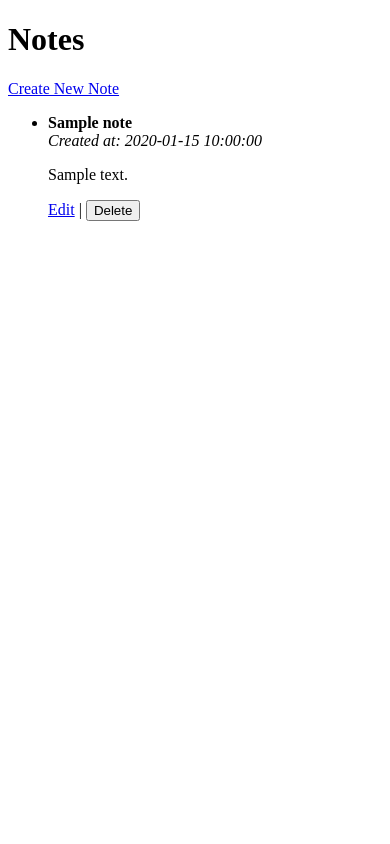
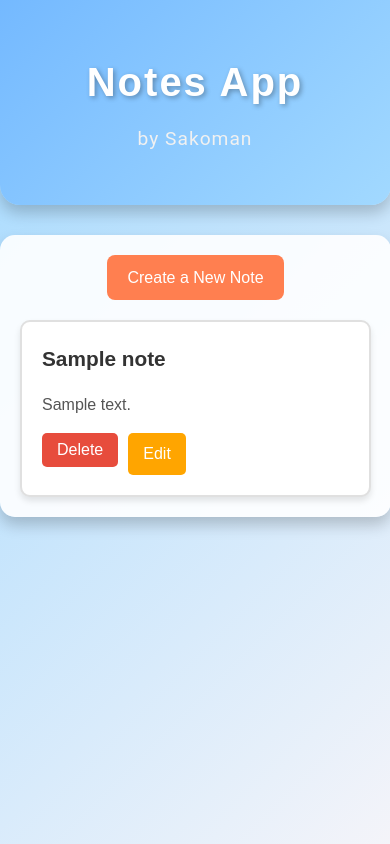
Before and after one commit to Jsakoman1/notesApp, a Flask app: page / in a window 390 px wide. Run offline with Flask 3, Linux system fonts and the light colour scheme; tables that the repository leaves empty hold one stand-in row (values such as "Sample post").

Commit message:
JRA-3 improve Design

```diff
--- a/app.py
+++ b/app.py
@@ -70,7 +70,7 @@ def edit_note(note_id):
     return render_template('edit_note.html', note=note)
 
 # API endpoint: Delete a note
-@app.route('/api/v1/notes/<int:note_id>', methods=['POST'])
+@app.route('/delete/<int:note_id>', methods=['POST'])
 def delete_note(note_id):
     note = Note.query.get(note_id)
     if not note:
@@ -83,13 +83,7 @@ def delete_note(note_id):
 @app.route('/')
 def index():
     notes = Note.query.all()
-    return render_template('note_list.html', notes=notes)
-
-# Before request to handle method override for DELETE via form
-@app.before_request
-def before_request():
-    if request.method == "POST" and "_method" in request.form:
-        request.method = request.form["_method"]
+    return render_template('index.html', notes=notes)
 
 if __name__ == '__main__':
     # Ensure tables are created
--- /dev/null
+++ b/static/css/styles.css
@@ -0,0 +1,288 @@
+/* General Styles */
+body {
+    font-family: 'Arial', sans-serif;
+    margin: 0;
+    padding: 0;
+    background: linear-gradient(135deg, #a2d9ff, #f4f4f9);
+    color: #333;
+    line-height: 1.6;
+    min-height: 100vh;
+    display: flex;
+    flex-direction: column;
+    align-items: center;
+    animation: fadeIn 1s ease-out;
+}
+
+/* Header Styles */
+.header {
+    background: linear-gradient(135deg, #74b9ff, #a2d9ff);
+    color: white;
+    text-align: center;
+    padding: 50px 20px;
+    border-radius: 0 0 20px 20px;
+    box-shadow: 0 8px 15px rgba(0, 0, 0, 0.2);
+    max-width: 800px;
+    width: 90%;
+    margin-bottom: 30px;
+    animation: slideInDown 1s ease-out;
+}
+
+.header h1 {
+    font-family: 'Poppins', sans-serif;
+    font-size: 3.5em;
+    margin: 0;
+    letter-spacing: 2px;
+    text-shadow: 2px 2px 5px rgba(0, 0, 0, 0.3);
+    animation: fadeInUp 1.5s ease-out;
+}
+
+.header p {
+    font-family: 'Roboto', sans-serif;
+    font-size: 1.2em;
+    margin: 10px 0 0;
+    letter-spacing: 1px;
+    color: #f1f1f1;
+    animation: fadeInUp 1.7s ease-out;
+}
+
+/* Main Content */
+.main-content {
+    margin: 0 auto;
+    padding: 30px;
+    max-width: 800px;
+    background-color: rgba(255, 255, 255, 0.9);
+    border-radius: 15px;
+    box-shadow: 0 8px 15px rgba(0, 0, 0, 0.2);
+    width: 90%;
+    animation: fadeInUp 1.2s ease-out;
+}
+
+/* Actions */
+.actions {
+    margin-bottom: 20px;
+    text-align: center;
+}
+
+.actions .btn-create {
+    display: inline-block;
+    padding: 12px 25px;
+    font-size: 1.2em;
+    color: white;
+    background-color: #ff7f50;
+    border: none;
+    border-radius: 8px;
+    text-decoration: none;
+    cursor: pointer;
+    transition: background-color 0.3s ease, transform 0.2s ease;
+    animation: fadeInUp 1.5s ease-out;
+}
+
+.actions .btn-create:hover {
+    background-color: #ff6347;
+    transform: scale(1.05);
+    box-shadow: 0 4px 8px rgba(0, 0, 0, 0.2);  /* Adding subtle shadow effect */
+}
+
+/* Note Container */
+.note-container {
+    display: flex;
+    flex-direction: column;
+    gap: 20px;
+    animation: fadeInUp 1.5s ease-out;
+}
+
+.note-card {
+    background-color: #ffffff;
+    border: 2px solid #e0e0e0;
+    border-radius: 10px;
+    padding: 20px;
+    box-shadow: 0 4px 6px rgba(0, 0, 0, 0.1);
+    animation: slideInUp 1s ease-out;
+}
+
+.note-card h3 {
+    margin: 0;
+    font-size: 1.8em;  /* Increased font size */
+    color: #333;
+    font-weight: bold;
+    animation: fadeInUp 1.5s ease-out;
+}
+
+.note-card p {
+    font-size: 1em;
+    color: #555;
+    animation: fadeInUp 1.7s ease-out;
+}
+
+/* Note Actions */
+.note-actions {
+    margin-top: 15px;
+    display: flex;
+    gap: 10px;
+}
+
+.note-actions .btn {
+    padding: 8px 15px;
+    font-size: 1em;
+    border: none;
+    border-radius: 5px;
+    cursor: pointer;
+    text-decoration: none;
+    color: white;
+    transition: background-color 0.3s ease, transform 0.2s ease;
+}
+
+.note-actions .btn-delete {
+    background-color: #e74c3c;
+}
+
+.note-actions .btn-delete:hover {
+    background-color: #c0392b;
+    transform: scale(1.05);
+    box-shadow: 0 4px 8px rgba(0, 0, 0, 0.2);  /* Adding subtle shadow effect */
+}
+
+.note-actions .btn-edit {
+    background-color: #ffa500;
+}
+
+.note-actions .btn-edit:hover {
+    background-color: #ff8c00;
+    transform: scale(1.05);
+    box-shadow: 0 4px 8px rgba(0, 0, 0, 0.2);  /* Adding subtle shadow effect */
+}
+
+/* Form */
+.form-group {
+    margin-bottom: 20px;
+}
+
+.form-group label {
+    display: block;
+    font-weight: bold;
+    margin-bottom: 8px;
+}
+
+.form-group input,
+.form-group textarea {
+    width: 100%;
+    padding: 10px;
+    font-size: 1em;
+    border: 1px solid #ccc;
+    border-radius: 5px;
+    box-sizing: border-box;
+}
+
+.form-group input:focus,
+.form-group textarea:focus {
+    border-color: #80bdff;
+    outline: none;
+    box-shadow: 0 0 5px rgba(0, 123, 255, 0.5);  /* Adding a subtle glow around the input */
+}
+
+/* Form Actions */
+.form-actions {
+    display: flex;
+    justify-content: space-between;
+    margin-top: 20px;
+}
+
+.btn-save {
+    background-color: #4caf50;
+    color: white;
+    padding: 10px 20px;
+    font-size: 1em;
+    border-radius: 5px;
+    text-decoration: none;
+    text-align: center;
+    cursor: pointer;
+    transition: background-color 0.3s ease, transform 0.2s ease;
+}
+
+.btn-save:hover {
+    background-color: #45a049;
+    transform: scale(1.05);
+    box-shadow: 0 4px 8px rgba(0, 0, 0, 0.2);  /* Adding subtle shadow effect */
+}
+
+/* Cancel Button */
+.btn-cancel {
+    background-color: #f44336; /* Red */
+    color: white;
+    padding: 10px 20px;
+    font-size: 1em;
+    border-radius: 5px;
+    text-decoration: none;
+    text-align: center;
+    cursor: pointer;
+    transition: background-color 0.3s ease, transform 0.2s ease;
+}
+
+.btn-cancel:hover {
+    background-color: #d32f2f; /* Darker red */
+    transform: scale(1.05);
+    box-shadow: 0 4px 8px rgba(0, 0, 0, 0.2);  /* Adding subtle shadow effect */
+}
+
+/* Animations */
+@keyframes fadeIn {
+    0% {
+        opacity: 0;
+    }
+    100% {
+        opacity: 1;
+    }
+}
+
+@keyframes fadeInUp {
+    0% {
+        opacity: 0;
+        transform: translateY(20px);
+    }
+    100% {
+        opacity: 1;
+        transform: translateY(0);
+    }
+}
+
+@keyframes slideInDown {
+    0% {
+        opacity: 0;
+        transform: translateY(-30px);
+    }
+    100% {
+        opacity: 1;
+        transform: translateY(0);
+    }
+}
+
+@keyframes slideInUp {
+    0% {
+        opacity: 0;
+        transform: translateY(30px);
+    }
+    100% {
+        opacity: 1;
+        transform: translateY(0);
+    }
+}
+
+/* Mobile Responsiveness */
+@media (max-width: 768px) {
+    .header h1 {
+        font-size: 2.5em;
+    }
+
+    .note-card h3 {
+        font-size: 1.3em;
+    }
+
+    .actions .btn-create {
+        font-size: 1em;
+        padding: 10px 20px;
+    }
+
+    .main-content {
+        padding: 20px;
+    }
+}
--- /dev/null
+++ b/templates/index.html
@@ -0,0 +1,36 @@
+<!DOCTYPE html>
+<html lang="en">
+<head>
+    <meta charset="UTF-8">
+    <meta name="viewport" content="width=device-width, initial-scale=1.0">
+    <title>Notes App</title>
+    <link rel="stylesheet" href="{{ url_for('static', filename='css/styles.css') }}">
+</head>
+<body>
+    <header class="header">
+        <h1>Notes App</h1>
+        <p>by Sakoman</p>
+    </header>
+    <div class="main-content">
+        <div class="container">
+            <div class="actions">
+                <a href="/create" class="btn btn-create">Create a New Note</a>
+            </div>
+            <div class="note-container">
+                {% for note in notes %}
+                <div class="note-card">
+                    <h3>{{ note.title }}</h3>
+                    <p>{{ note.content }}</p>
+                    <div class="note-actions">
+                        <form action="/delete/{{ note.id }}" method="POST" style="display:inline;">
+                            <button class="btn btn-delete" type="submit">Delete</button>
+                        </form>
+                        <a href="/edit/{{ note.id }}" class="btn btn-edit">Edit</a>
+                    </div>
+                </div>
+                {% endfor %}
+            </div>
+        </div>
+    </div>
+</body>
+</html>
--- a/templates/note_list.html
+++ /dev/null
@@ -1,26 +0,0 @@
-<!DOCTYPE html>
-<html lang="en">
-<head>
-    <meta charset="UTF-8">
-    <meta name="viewport" content="width=device-width, initial-scale=1.0">
-    <title>Notes</title>
-</head>
-<body>
-    <h1>Notes</h1>
-    <a href="/create">Create New Note</a>
-    <ul>
-        {% for note in notes %}
-            <li>
-                <strong>{{ note.title }}</strong><br>
-                <em>Created at: {{ note.created_at }}</em><br>
-                <p>{{ note.content }}</p>
-                <a href="/edit/{{ note.id }}">Edit</a> |
-                <form action="/api/v1/notes/{{ note.id }}" method="POST" style="display:inline;">
-                    <input type="hidden" name="_method" value="DELETE">
-                    <button type="submit">Delete</button>
-                </form>
-            </li>
-        {% endfor %}
-    </ul>
-</body>
-</html>
```
Also changed, not shown: templates/create_note.html (+22 -12 lines), templates/edit_note.html (+22 -12 lines), instance/dev_notes.db.
